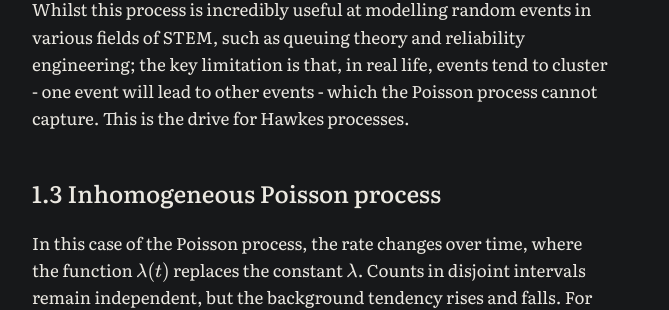
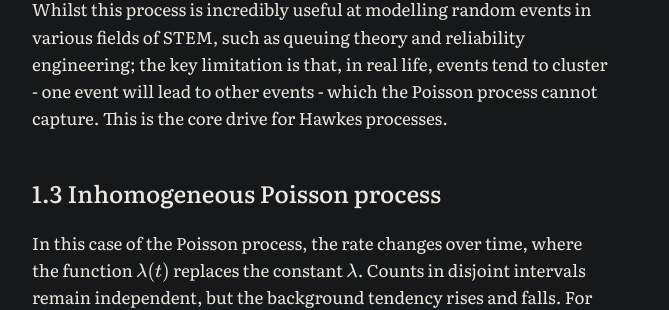
Before and after one commit to timj-wood/timj-wood.github.io, a Jekyll site: the page built from _posts/2026-09-15-hawkes-processes.md, in a window 1280 px wide and 1400 px high, scrolled down 1622 px. Shown: the part 264-574 px from the top of the window, without its empty margins (285-954 px from the left). Built offline with Jekyll 4.4.1, drawn with Linux system fonts in a browser that asks for light colours; some of the changed text lies outside the part shown.

Commit message:
Update 2026-09-15-hawkes-processes.md

```diff
--- a/_posts/2026-09-15-hawkes-processes.md
+++ b/_posts/2026-09-15-hawkes-processes.md
@@ -25,7 +25,7 @@ A biological example, for providence: imagine the events are mutations fixing al
 
 The simplest point process and natural null model invovles events that occur at a completely random and constant rate $$\mu$$. There are three concrete facts associated with this process. First, the constant rate occurs in a small interval of width $$h$$, the chance of the event occuring is $$\approx \lambda h$$. Second, there is independence between non-overlapping intervals. Finally, exponential waiting times equate to a lack of memory in the process, this is because gaps are exponential ($$\lambda$$) with mean $$1/\lambda$$, and time already waited gives no indication about the remaining wait. The count in a window of length $$T$$ is Poisson with mean $$\lambda T$$.
 
-Whilst this process is incredibly useful at modelling random events in various fields of STEM, such as queuing theory and reliability engineering; the key limitation is that, in real life, events tend to cluster - one event will lead to other events - which the Poisson process cannot capture. This is the drive for Hawkes processes.
+Whilst this process is incredibly useful at modelling random events in various fields of STEM, such as queuing theory and reliability engineering; the key limitation is that, in real life, events tend to cluster - one event will lead to other events - which the Poisson process cannot capture. This is the core drive for Hawkes processes.
 
 ## 1.3 Inhomogeneous Poisson process
 
```
Also changed, not shown: other parts of _posts/2026-09-15-hawkes-processes.md (+1 -1 lines).
